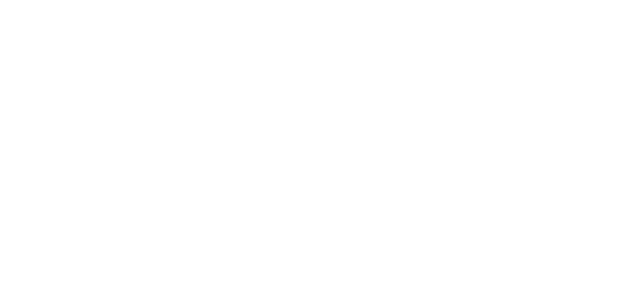
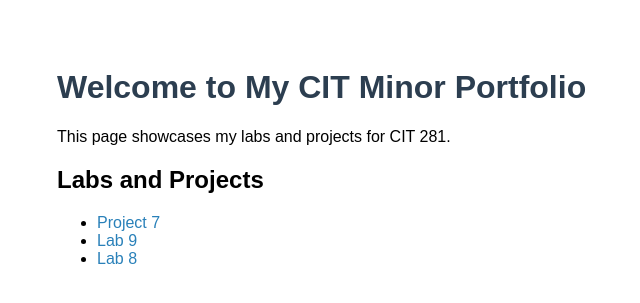
Before and after one commit to laddisu/laddisu.github.io, a plain HTML site: page index.html in a window 1280 px wide. Shown: the whole page, without its empty margins (183-823 px from the left). Drawn offline with Linux system fonts and the light colour scheme.

Commit message:
Add index.html for portfolio homepage

```diff
--- a/index.html
+++ b/index.html
@@ -1,11 +1,25 @@
 <!DOCTYPE html>
 <html lang="en">
 <head>
-    <meta charset="UTF-8">
-    <meta name="viewport" content="width=device-width, initial-scale=1.0">
-    <title>Document</title>
+  <meta charset="UTF-8" />
+  <meta name="viewport" content="width=device-width, initial-scale=1.0"/>
+  <title>CIT Minor Portfolio</title>
+  <style>
+    body { font-family: Arial, sans-serif; max-width: 800px; margin: 2rem auto; padding: 1rem; }
+    h1 { color: #2c3e50; }
+    a { color: #2980b9; text-decoration: none; }
+    a:hover { text-decoration: underline; }
+  </style>
 </head>
 <body>
+  <h1>Welcome to My CIT Minor Portfolio</h1>
+  <p>This page showcases my labs and projects for CIT 281.</p>
 
+  <h2>Labs and Projects</h2>
+  <ul>
+    <li><a href="https://github.com/YOUR_USERNAME/cit281-p7" target="_blank">Project 7</a></li>
+    <li><a href="https://github.com/YOUR_USERNAME/cit281-lab9" target="_blank">Lab 9</a></li>
+    <li><a href="https://github.com/YOUR_USERNAME/cit281-lab8" target="_blank">Lab 8</a></li>
+  </ul>
 </body>
 </html>
```
